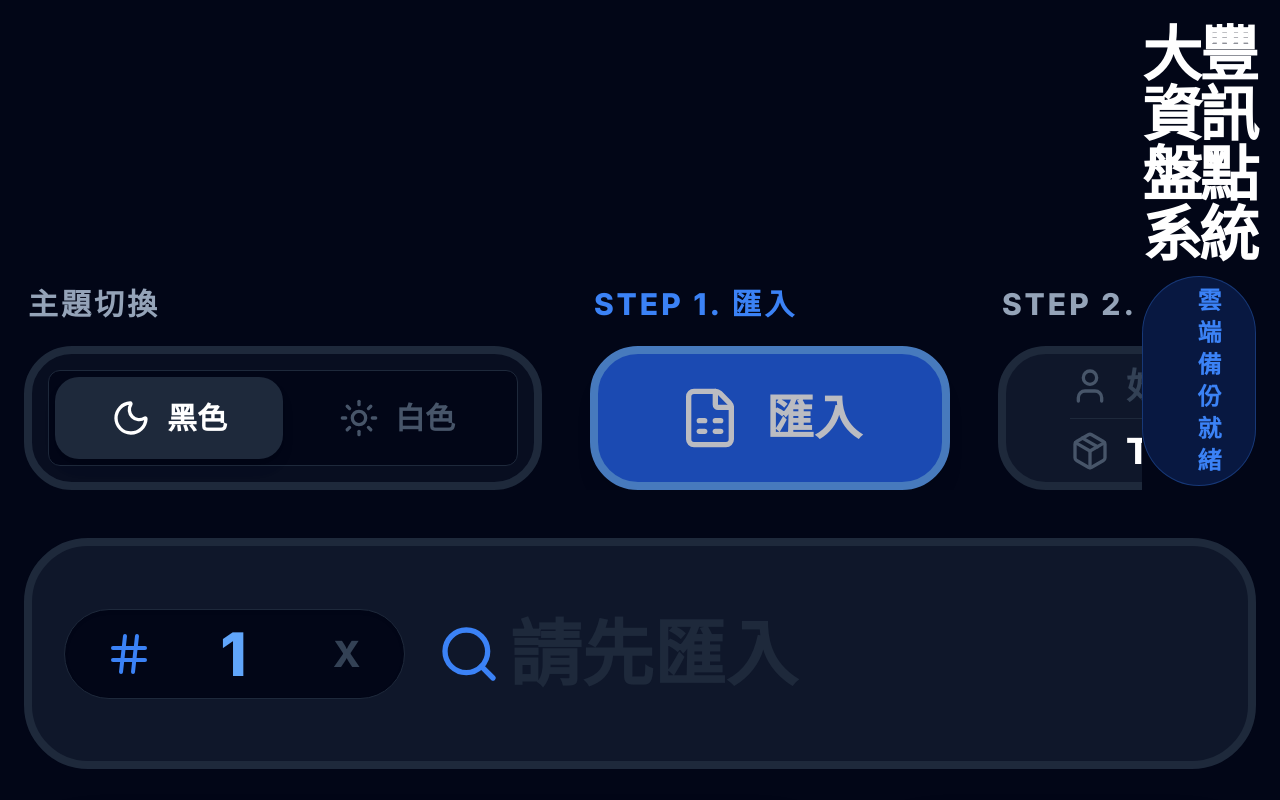
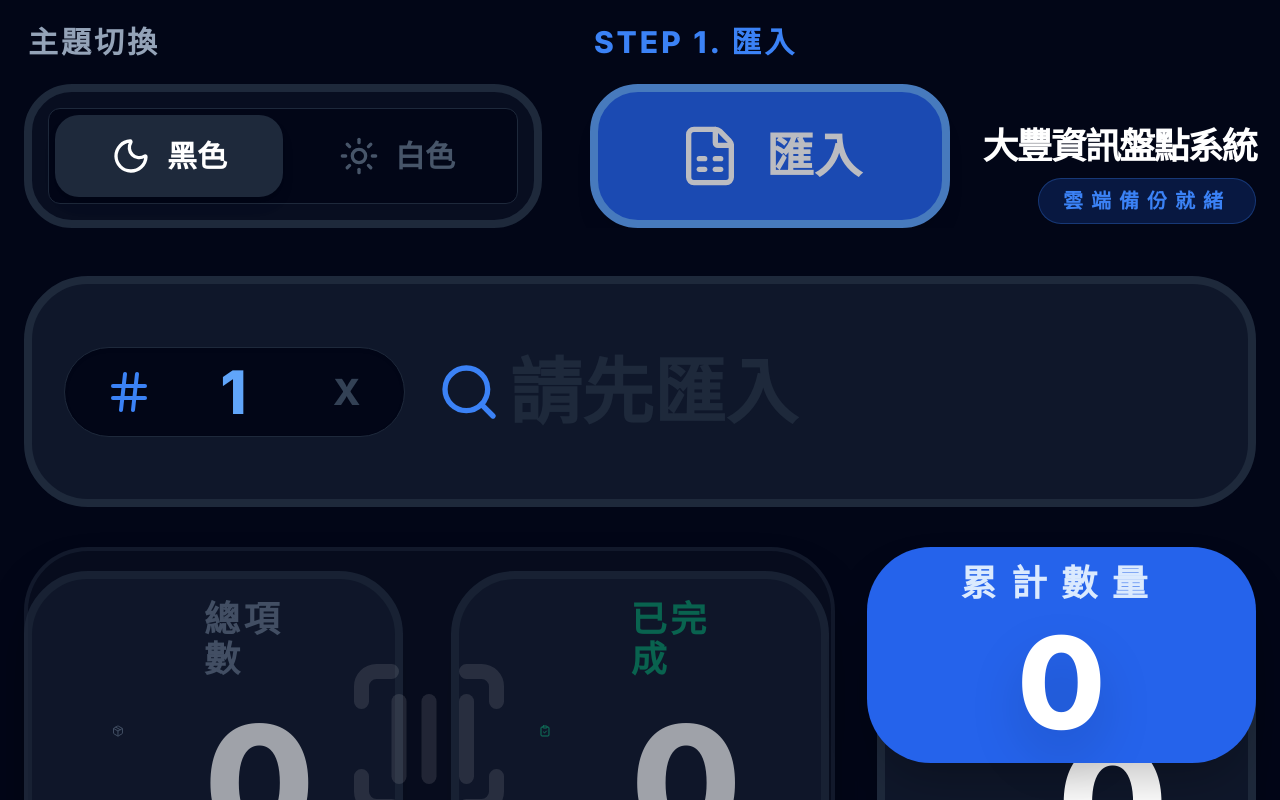
Before and after one commit to blacKgreYcAt/ftstocktaking, a React (Vite) app: page / in a window 1280 px wide. Built offline with nearby package versions, Linux system fonts and the light colour scheme.

Commit message:
refactor: Adjust header font sizes for better display
Update the font sizes and spacing of the main application title and subtitle to improve readability and visual presentation across different screen sizes.

```diff
--- a/App.tsx
+++ b/App.tsx
@@ -616,8 +616,8 @@ const App: React.FC = () => {
         </div>
 
         <div className="hidden md:flex flex-col items-end text-right pb-1">
-            <h1 className="text-3xl lg:text-6xl font-black tracking-tighter text-white leading-none mb-3">大豐資訊盤點系統</h1>
-            <div className="bg-blue-600/20 text-blue-500 font-bold px-6 py-2 rounded-full text-xl lg:text-2xl tracking-[0.4em] uppercase border border-blue-500/30">雲端備份就緒</div>
+            <h1 className="text-2xl lg:text-4xl font-black tracking-tighter text-white leading-none mb-3 whitespace-nowrap">大豐資訊盤點系統</h1>
+            <div className="bg-blue-600/20 text-blue-500 font-bold px-6 py-2 rounded-full text-lg lg:text-xl tracking-[0.4em] uppercase border border-blue-500/30">雲端備份就緒</div>
         </div>
         {/* 手機版標題簡化 */}
         <div className="md:hidden w-full flex justify-between items-center mt-2 px-1">
```
